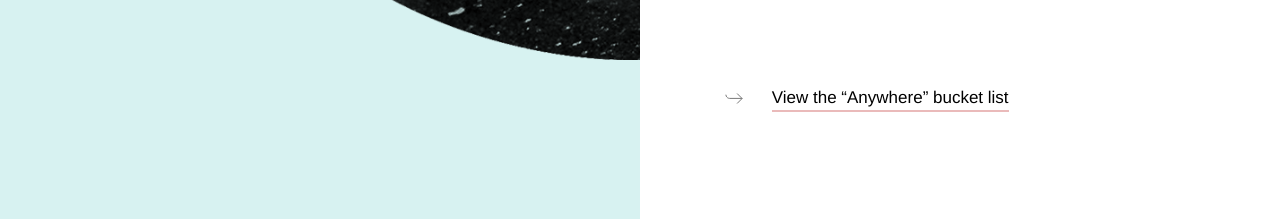
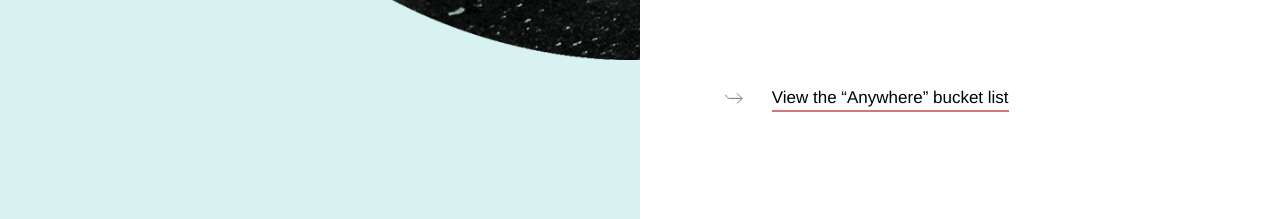
Before and after one commit to melanierichards/bucketlist, a Jekyll site: the page built from pnw.md, in a window 1280 px wide and 1400 px high, scrolled down 714 px. Shown: the part 1178-1397 px from the top of the window. Built offline with Jekyll 4.4.1, drawn with Linux system fonts in a browser that asks for light colours; some web fonts are replaced.

Commit message:
Improve contrast for next list links

```diff
--- a/assets/_sass/listview.scss
+++ b/assets/_sass/listview.scss
@@ -150,6 +150,10 @@
   &:focus {
     border-color: transparent;
   }
+
+  &:hover:focus {
+    outline-color: #000;
+  }
 }
 
 .next-link__arrow {
@@ -161,18 +165,20 @@
 }
 
 a.next-link--anywhere {
-  border-bottom: 2px solid darken($color-anywhere, 15%);
+  border-bottom: 2px solid darken($color-anywhere, 33%);
 
   &:hover {
-    background: darken($color-anywhere, 15%);
+    background: darken($color-anywhere, 10%);
+    border-color: darken($color-anywhere, 10%);
   }
 }
 
 a.next-link--pnw {
-  border-bottom: 2px solid darken($color-pnw, 15%);
+  border-bottom: 2px solid darken($color-pnw, 47%);
 
   &:hover {
-    background: darken($color-pnw, 15%);
+    background: darken($color-pnw, 10%);
+    border-color: darken($color-pnw, 10%);
   }
 }
 
```
